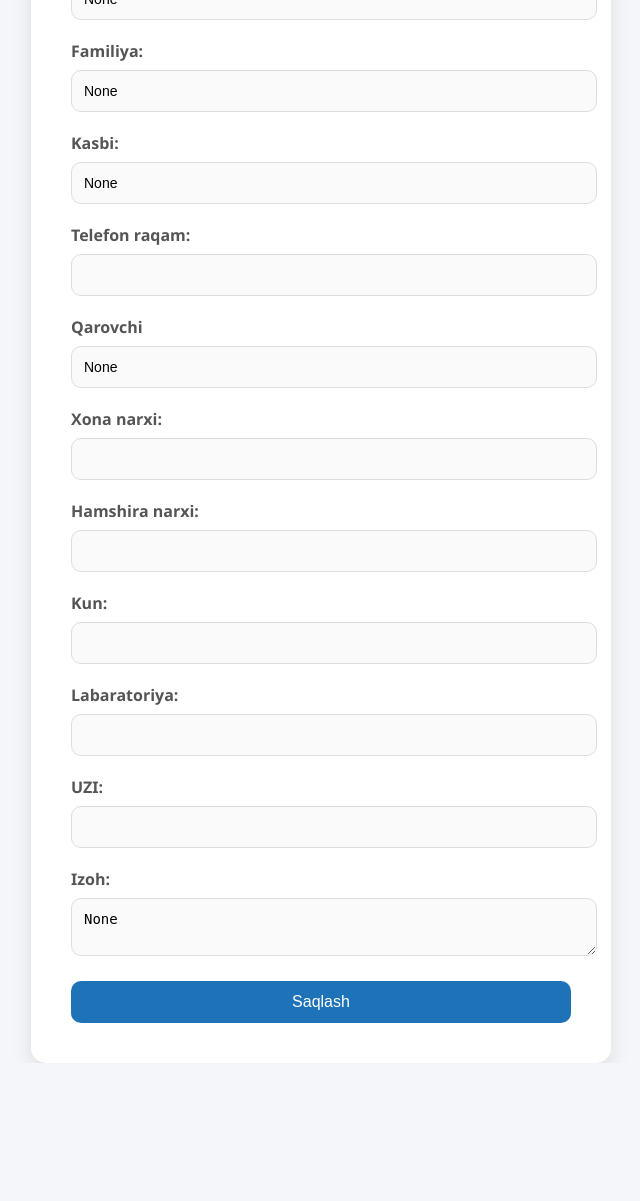
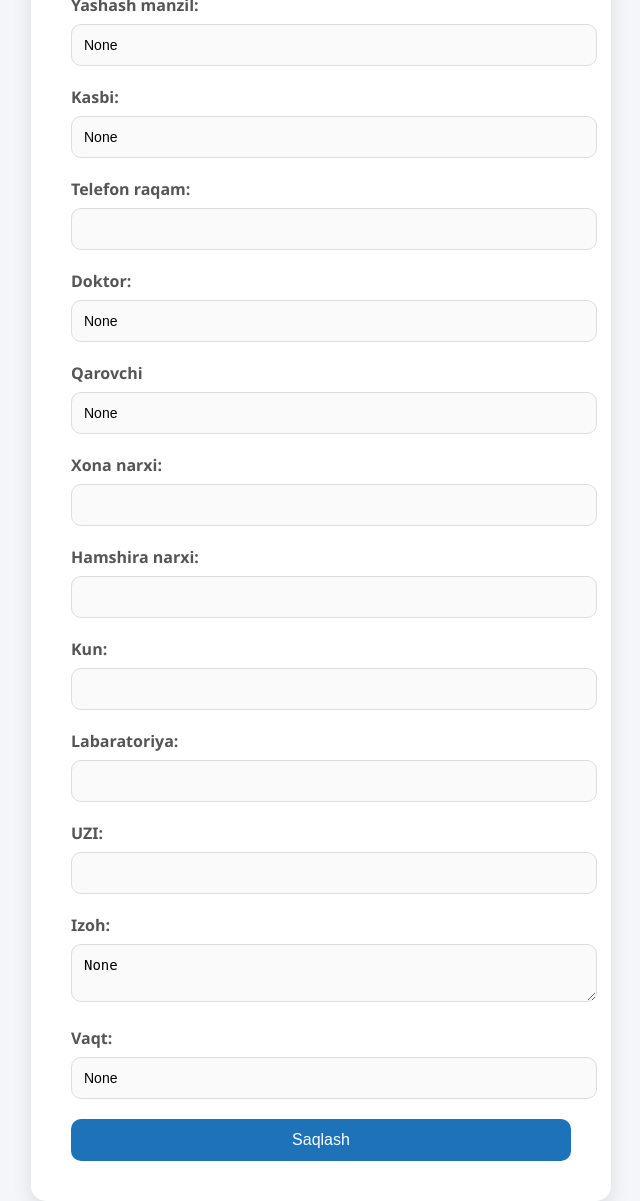
Before and after one commit to Jahongir1202/MedRoom, a Django app: page /room/1/place/1/ in a window 1280 px wide. Shown: the whole page, without its empty margins (319-959 px from the left). Before the commit the page ends 1063 px from the top, so only its background shows below. Run offline with Django 5.2, Linux system fonts and the light colour scheme; data comes from the database, SQL or seed files in the repository.

Commit message:
Place add

```diff
--- a/room/models.py
+++ b/room/models.py
@@ -29,8 +29,10 @@
     is_full_room = models.BooleanField(default=False)
     name = models.CharField(max_length=100, blank=True)
     last_name = models.CharField(max_length=100, blank=True)
+    yashash_manzil = models.CharField(max_length=100,blank=True)
     job = models.CharField(max_length=100, blank=True)
     phone_number = models.BigIntegerField(null=True, blank=True)
+    doktor = models.CharField(max_length=100,blank=True)
     brought = models.CharField(max_length=100, blank=True)
     price = models.IntegerField(null=True, blank=True)
     price_nurse = models.IntegerField(null=True, blank=True)
@@ -40,6 +42,7 @@
     Labaratoria = models.IntegerField(blank=True,null=True)
     UZI = models.IntegerField(blank=True, null=True)
     Izoh = models.CharField(max_length=200,blank=True)
+
 
     @property
     def labaratoriya_total(self):
--- a/templates/rooms/place_detail.html
+++ b/templates/rooms/place_detail.html
@@ -46,11 +46,13 @@
   </div>
   <ul class="list-group list-group-flush">
     <li class="list-group-item"><strong>Ism:</strong> {{ object.name }}</li>
-    <li class="list-group-item"><strong>Xona:</strong> {{ object.last_name }}</li>
+    <li class="list-group-item"><strong>Familiya:</strong> {{ object.last_name }}</li>
     <li class="list-group-item"><strong>Xona:</strong> {{ object.med_room.room }}</li>
     <li class="list-group-item"><strong>Joy:</strong> {{ object.get_place_slot_display }}</li>
     <li class="list-group-item"><strong>Ish:</strong> {{ object.job }}</li>
+    <li class="list-group-item"><strong>Yashash manzil:</strong> {{ object.yashash_manzil }}</li>
     <li class="list-group-item"><strong>Telefon:</strong> {{ object.phone_number }}</li>
+    <li class="list-group-item"><strong>Doktor:</strong> {{ object.doktor }}</li>
     <li class="list-group-item"><strong>Qarovchi:</strong> {{ object.brought }}</li>
     <li class="list-group-item"><strong>Narx:</strong> {{ object.price }}</li>
     <li class="list-group-item"><strong>Xamshira narxi:</strong> {{ object.price_nurse }}</li>
@@ -58,6 +60,7 @@
     <li class="list-group-item"><strong>Labaratoria:</strong> {{ object.Labaratoria }}</li>
     <li class="list-group-item"><strong>UZI:</strong> {{ object.UZI }}</li>
     <li class="list-group-item"><strong>Sharx:</strong> {{ object.Izoh }}</li>
+    <li class="list-group-item"><strong>Vaqt:</strong> {{ object.created_at }}</li>
   </ul>
   <div class="card-body btn-group">
     <a href="{% url 'place-update' object.id %}" class="btn btn-warning">✏️ Tahrirlash</a>
--- a/templates/rooms/place_form.html
+++ b/templates/rooms/place_form.html
@@ -97,6 +97,11 @@
         </div>
 
         <div class="form-group">
+            <label for="id_job">Yashash manzil:</label>
+            <input type="text" name="yashash_manzil" id="id_yashash_manzil" value="{{ form.job.value }}">
+        </div>
+
+        <div class="form-group">
             <label for="id_job">Kasbi:</label>
             <input type="text" name="job" id="id_job" value="{{ form.job.value }}">
         </div>
@@ -105,7 +110,10 @@
             <label for="id_phone_number">Telefon raqam:</label>
             <input type="number" name="phone_number" id="id_phone_number" value="{{ form.phone_number.value }}">
         </div>
-
+        <div class="form-group">
+            <label for="id_job">Doktor:</label>
+            <input type="text" name="doktor" id="id_doktor" value="{{ form.job.value }}">
+        </div>
         <div class="form-group">
             <label for="id_brought">Qarovchi</label>
             <input type="text" name="brought" id="id_brought" value="{{ form.brought.value }}">
@@ -140,6 +148,10 @@
             <label for="id_Izoh">Izoh:</label>
             <textarea name="Izoh" id="id_Izoh">{{ form.Izoh.value }}</textarea>
         </div>
+        <div class="form-group">
+            <label for="id_job">Vaqt:</label>
+            <input type="text" name="created_at" id="id_created_at" value="{{ form.job.value }}">
+        </div>
 
         <button type="submit">Saqlash</button>
     </form>
```
